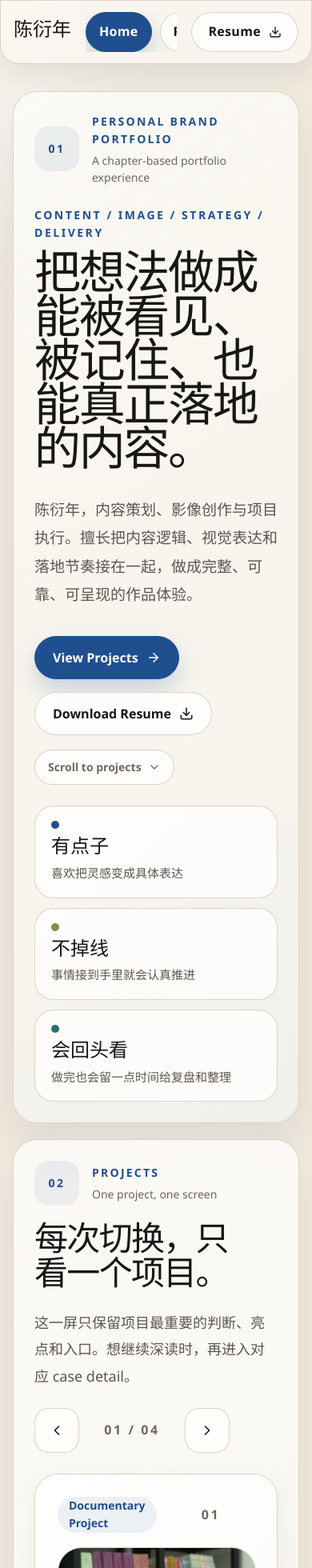
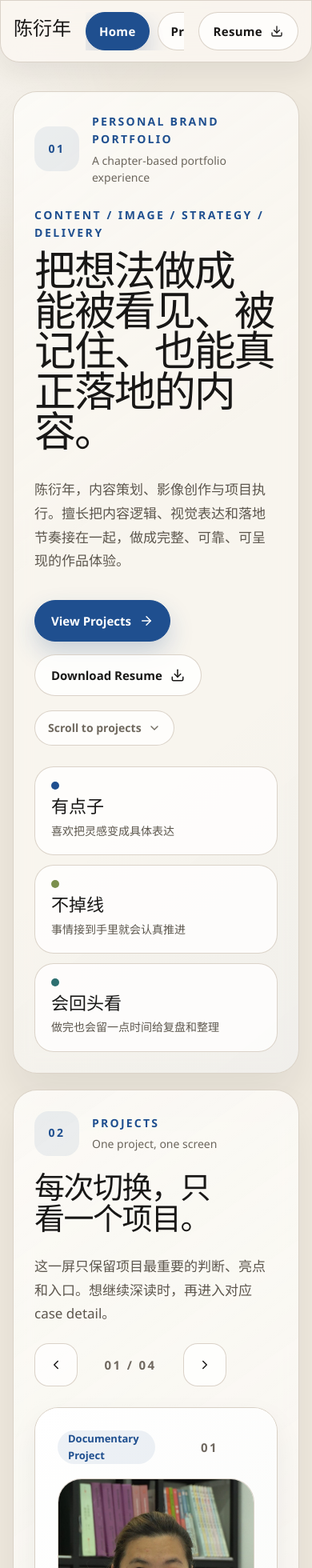
Before and after one commit to neocyyn-ship-it/NeoCyyyn, a React (Vite) app: page / in a window 390 px wide. Shown: the top 1960 px of the page at 80% size. Built offline with nearby package versions, Linux system fonts and the light colour scheme.

Commit message:
Add autoplay and rebalance portfolio typography

```diff
--- a/src/App.tsx
+++ b/src/App.tsx
@@ -1289,7 +1289,6 @@ export default function App() {
   const [activeSection, setActiveSection] = useState<SiteSectionId>("home");
   const [activeProjectIndex, setActiveProjectIndex] = useState(0);
   const [activeXinhuaIndex, setActiveXinhuaIndex] = useState(0);
-  const [isProjectAutoplayPaused, setIsProjectAutoplayPaused] = useState(false);
   const [isDesktop, setIsDesktop] = useState(false);
   const selectedProject = useMemo(() => projects.find((item) => item.id === selectedProjectId) ?? null, [selectedProjectId]);
   const selectedIndex = useMemo(() => projects.findIndex((item) => item.id === selectedProjectId), [selectedProjectId]);
@@ -1363,14 +1362,24 @@ export default function App() {
   }, [selectedProjectId]);
 
   useEffect(() => {
-    if (!isDesktop || selectedProjectId || activeSection !== "projects" || isProjectAutoplayPaused) return;
+    if (!isDesktop || selectedProjectId || activeSection !== "projects") return;
 
     const timer = window.setInterval(() => {
       setActiveProjectIndex((current) => (current + 1) % projects.length);
-    }, 4600);
+    }, 4200);
 
     return () => window.clearInterval(timer);
-  }, [activeProjectIndex, activeSection, isDesktop, isProjectAutoplayPaused, selectedProjectId]);
+  }, [activeSection, isDesktop, selectedProjectId]);
+
+  useEffect(() => {
+    if (!isDesktop || selectedProjectId || activeSection !== "experience") return;
+
+    const timer = window.setInterval(() => {
+      setActiveXinhuaIndex((current) => (current + 1) % xinhuaWorks.length);
+    }, 3800);
+
+    return () => window.clearInterval(timer);
+  }, [activeSection, isDesktop, selectedProjectId]);
 
   useEffect(() => {
     const mediaQuery = window.matchMedia("(min-width: 1024px)");
@@ -1674,12 +1683,7 @@ export default function App() {
             </div>
 
             {isDesktop ? (
-              <div
-                className="project-browser"
-                onWheel={handleProjectWheel}
-                onMouseEnter={() => setIsProjectAutoplayPaused(true)}
-                onMouseLeave={() => setIsProjectAutoplayPaused(false)}
-              >
+              <div className="project-browser" onWheel={handleProjectWheel}>
                 <div className="project-browser-copy">
                   <div className="project-browser-meta">
                     <span className="project-subtitle">{activeProject.subtitle}</span>
@@ -1732,7 +1736,9 @@ export default function App() {
                   </div>
 
                   <div className="project-browser-hint">
-                    {activeProjectIndex === projects.length - 1 ? "继续滚动将进入 Experience。" : "滚动、方向键、分页点或箭头按钮都可以切换项目。"}
+                    {activeProjectIndex === projects.length - 1
+                      ? "项目会自动循环播放，继续滚动可进入 Experience。"
+                      : "项目会自动循环播放，也可以用方向键、分页点或箭头手动切换。"}
                   </div>
                 </div>
 
--- a/src/styles.css
+++ b/src/styles.css
@@ -140,12 +140,12 @@ button {
   align-items: center;
   justify-content: center;
   gap: 10px;
-  min-height: 50px;
-  padding: 0 20px;
+  min-height: 48px;
+  padding: 0 18px;
   border-radius: 999px;
   text-decoration: none;
   cursor: pointer;
-  font-size: 16px;
+  font-size: 15px;
   font-weight: 600;
   letter-spacing: 0.02em;
 }
@@ -190,12 +190,12 @@ button {
   align-items: center;
   justify-content: center;
   gap: 10px;
-  min-height: 54px;
-  padding: 0 22px;
+  min-height: 52px;
+  padding: 0 20px;
   border-radius: 999px;
   text-decoration: none;
   cursor: pointer;
-  font-size: 16px;
+  font-size: 15px;
   font-weight: 600;
 }
 
@@ -207,8 +207,8 @@ button {
   top: 140px;
   right: 24px;
   display: grid;
-  gap: 12px;
-  width: min(232px, calc(100vw - 48px));
+  gap: 10px;
+  width: min(220px, calc(100vw - 48px));
 }
 
 .section-rail-panel,
@@ -254,14 +254,14 @@ button {
 }
 
 .section-rail-label {
-  font-size: 16px;
+  font-size: 15px;
   line-height: 1.24;
   font-weight: 600;
   color: #181716;
 }
 
 .section-rail-cue {
-  font-size: 12px;
+  font-size: 11px;
   line-height: 1.4;
   color: #70695f;
 }
@@ -395,8 +395,8 @@ button {
 .section-title {
   margin: 0;
   max-width: 13ch;
-  font-size: clamp(42px, 4.6vw, 78px);
-  line-height: 1.02;
+  font-size: clamp(38px, 4.1vw, 68px);
+  line-height: 1.04;
   color: #181716;
   text-wrap: balance;
 }
@@ -404,8 +404,8 @@ button {
 .section-summary {
   margin: 18px 0 0;
   max-width: 42ch;
-  font-size: clamp(18px, 1.28vw, 21px);
-  line-height: 1.88;
+  font-size: clamp(17px, 1.16vw, 19px);
+  line-height: 1.76;
   color: #5c564d;
 }
 
@@ -439,8 +439,8 @@ button {
 .hero-headline {
   margin: 18px 0 0;
   max-width: 11ch;
-  font-size: clamp(58px, 6vw, 96px);
-  line-height: 0.95;
+  font-size: clamp(52px, 5.4vw, 84px);
+  line-height: 0.97;
   color: #181716;
   text-wrap: balance;
 }
@@ -448,8 +448,8 @@ button {
 .hero-summary {
   margin: 24px 0 0;
   max-width: 34ch;
-  font-size: clamp(19px, 1.4vw, 24px);
-  line-height: 1.86;
+  font-size: clamp(17px, 1.18vw, 20px);
+  line-height: 1.76;
   color: #5c564d;
 }
 
@@ -503,7 +503,7 @@ button {
 }
 
 .hero-note-card-title {
-  font-size: clamp(24px, 1.8vw, 30px);
+  font-size: clamp(22px, 1.6vw, 28px);
   line-height: 1.12;
   font-weight: 600;
   color: #181716;
@@ -511,8 +511,8 @@ button {
 
 .hero-note-card-copy {
   margin: 0;
-  font-size: 15px;
-  line-height: 1.62;
+  font-size: 14px;
+  line-height: 1.58;
   color: #5c564d;
 }
 
@@ -592,21 +592,21 @@ button {
   display: inline-flex;
   align-items: center;
   justify-content: center;
-  width: 56px;
-  height: 56px;
+  width: 54px;
+  height: 54px;
   border-radius: 18px;
   cursor: pointer;
 }
 
 .project-nav-btn svg {
-  width: 20px;
-  height: 20px;
+  width: 18px;
+  height: 18px;
 }
 
 .project-nav-status {
   min-width: 112px;
   text-align: center;
-  font-size: 16px;
+  font-size: 15px;
   line-height: 1.2;
   font-weight: 700;
   letter-spacing: 0.16em;
@@ -641,9 +641,9 @@ button {
   align-items: center;
   justify-content: center;
   border-radius: 999px;
-  min-height: 36px;
-  padding: 0 14px;
-  font-size: 14px;
+  min-height: 34px;
+  padding: 0 13px;
+  font-size: 13px;
   font-weight: 600;
 }
 
@@ -663,8 +663,8 @@ button {
 .project-mobile-title {
   margin: 18px 0 0;
   max-width: 10ch;
-  font-size: clamp(48px, 4.8vw, 74px);
-  line-height: 0.98;
+  font-size: clamp(42px, 4.2vw, 64px);
+  line-height: 1;
   color: #181716;
   text-wrap: balance;
 }
@@ -681,8 +681,8 @@ button {
 .project-browser-summary {
   margin: 18px 0 0;
   max-width: 42ch;
-  font-size: 18px;
-  line-height: 1.9;
+  font-size: 17px;
+  line-height: 1.76;
   color: #5c564d;
 }
 
@@ -700,9 +700,9 @@ button {
   border-radius: 20px;
   border: 1px solid rgba(216, 208, 197, 0.92);
   background: rgba(255, 255, 255, 0.72);
-  padding: 16px 18px;
-  font-size: 15px;
-  line-height: 1.72;
+  padding: 14px 16px;
+  font-size: 14px;
+  line-height: 1.66;
   color: #464138;
 }
 
@@ -767,8 +767,8 @@ button {
 }
 
 .project-browser-highlight {
-  font-size: clamp(26px, 2.2vw, 34px);
-  line-height: 1.45;
+  font-size: clamp(22px, 1.8vw, 28px);
+  line-height: 1.4;
   font-weight: 600;
   color: #181716;
 }
@@ -796,7 +796,7 @@ button {
 }
 
 .project-pagination-title {
-  font-size: 14px;
+  font-size: 13px;
   line-height: 1.5;
   font-weight: 600;
 }
@@ -931,8 +931,8 @@ button {
   position: absolute;
   top: 50%;
   left: 50%;
-  width: min(288px, 43vw);
-  height: 398px;
+  width: min(280px, 42vw);
+  height: 388px;
   display: grid;
   grid-template-rows: auto 1fr auto;
   gap: 18px;
@@ -991,8 +991,8 @@ button {
   position: relative;
   z-index: 1;
   font-family: "Iowan Old Style", "Palatino Linotype", "Book Antiqua", "Songti SC", "STSong", serif;
-  font-size: 30px;
-  line-height: 1.02;
+  font-size: 27px;
+  line-height: 1.04;
   letter-spacing: -0.04em;
   color: #ffffff;
   text-wrap: balance;
@@ -1002,8 +1002,8 @@ button {
   position: relative;
   z-index: 1;
   margin: 0;
-  font-size: 15px;
-  line-height: 1.8;
+  font-size: 14px;
+  line-height: 1.7;
   color: rgba(255, 255, 255, 0.88);
   display: -webkit-box;
   -webkit-line-clamp: 4;
@@ -1020,7 +1020,7 @@ button {
 .xinhua-progress-copy {
   min-width: 108px;
   text-align: center;
-  font-size: 15px;
+  font-size: 14px;
   line-height: 1.2;
   font-weight: 700;
   letter-spacing: 0.16em;
@@ -1100,16 +1100,16 @@ button {
 
 .xinhua-detail-title {
   margin: 0;
-  font-size: clamp(32px, 3vw, 46px);
-  line-height: 1.06;
+  font-size: clamp(28px, 2.5vw, 38px);
+  line-height: 1.1;
   color: #181716;
   text-wrap: balance;
 }
 
 .xinhua-detail-summary {
   margin: 0;
-  font-size: 16px;
-  line-height: 1.76;
+  font-size: 15px;
+  line-height: 1.7;
   color: #5c564d;
 }
 
```
